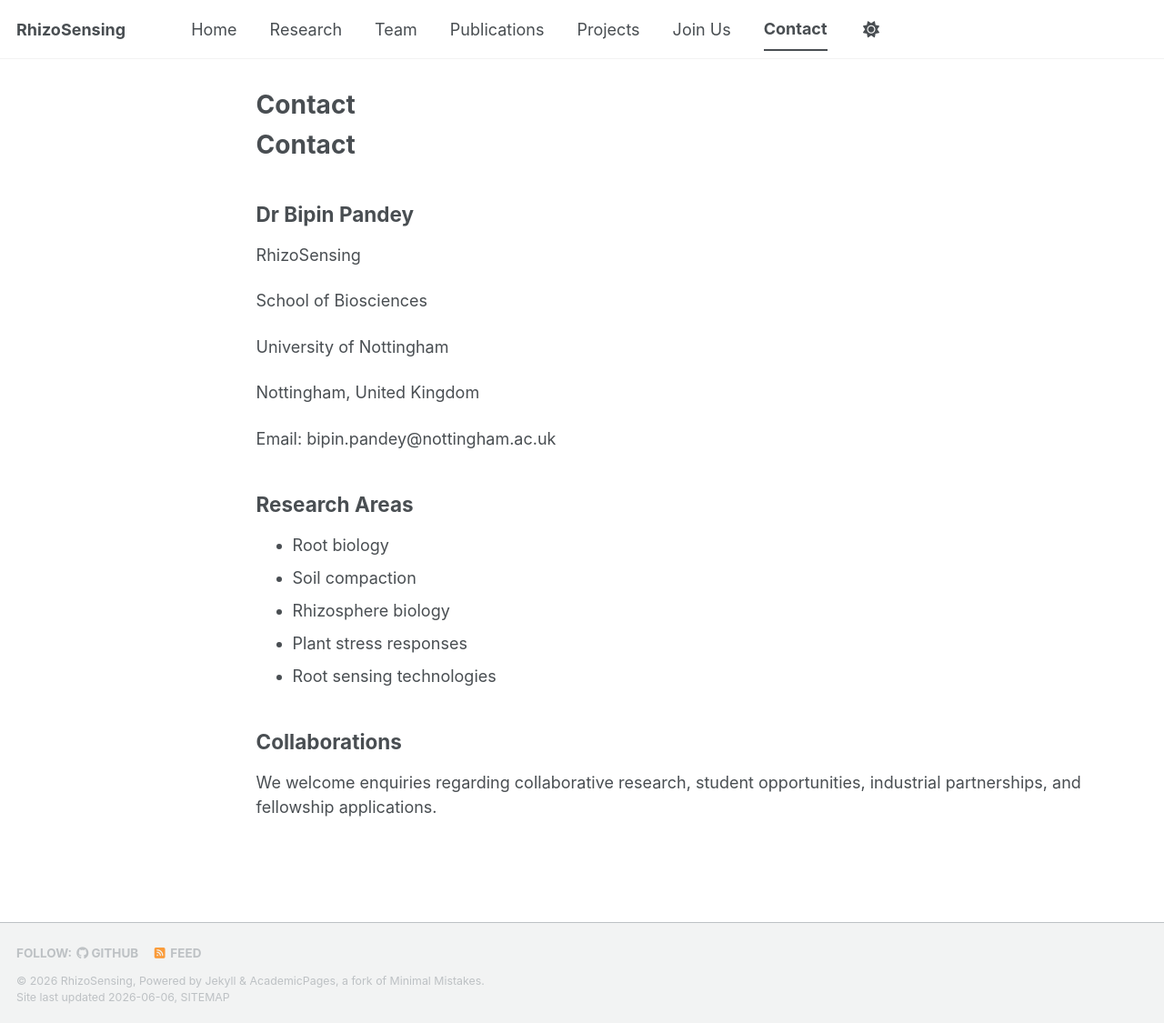
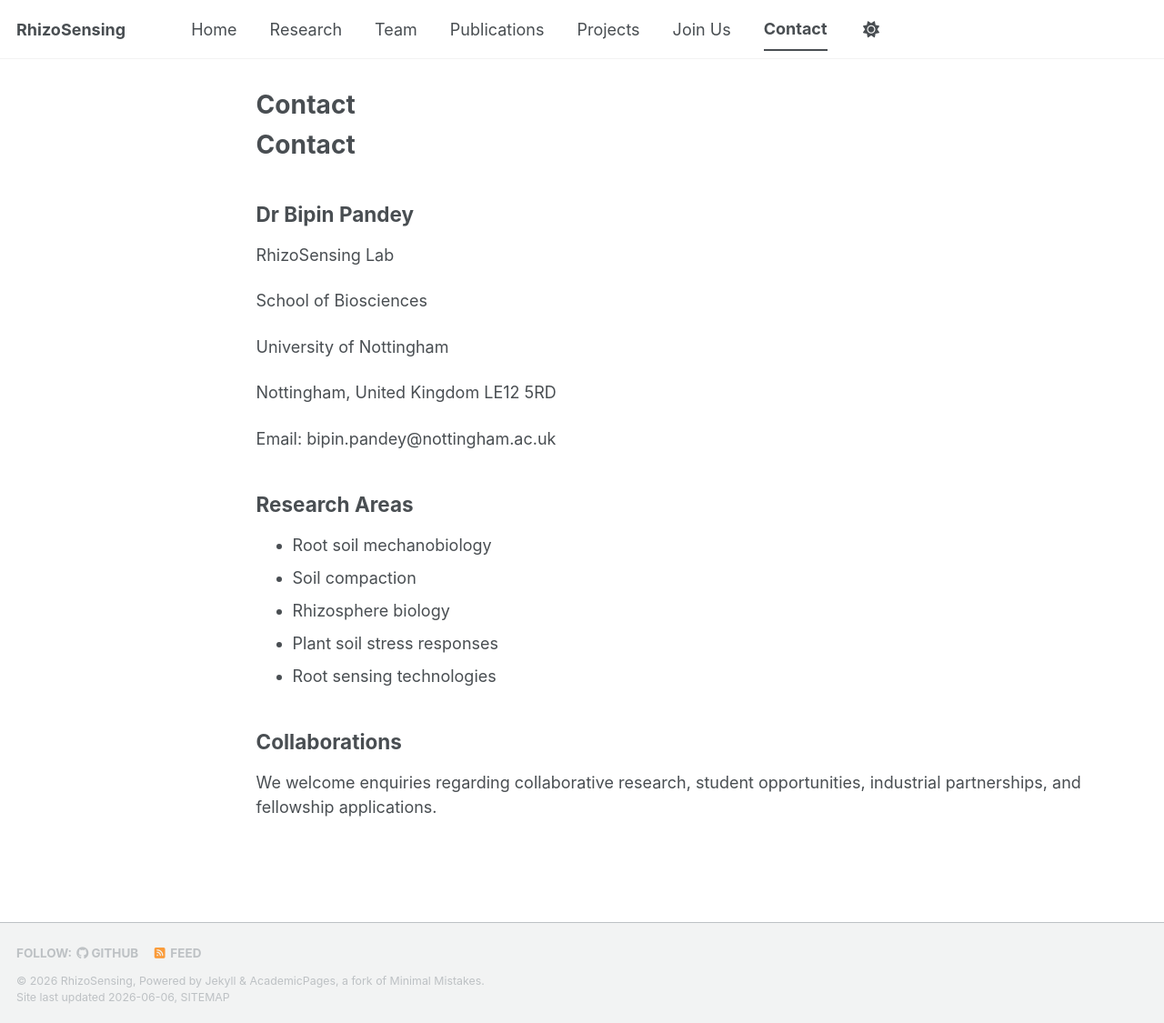
Before and after one commit to bipinkbiotech/rhizosensing.github.io, a Jekyll site: the page built from _pages/contact.md, in a window 1280 px wide and 1125 px high. Shown: the whole window at 91% size. Built offline with Jekyll 4.4.1, drawn with Linux system fonts in a browser that asks for light colours; a script bundle is joined from its source files by our own code; library files that are not in the unit come from our copies.

Commit message:
Update contact.md

```diff
--- a/_pages/contact.md
+++ b/_pages/contact.md
@@ -9,22 +9,23 @@ author_profile: false
 
 ## Dr Bipin Pandey
 
-RhizoSensing
+RhizoSensing Lab
 
 School of Biosciences
 
 University of Nottingham
 
 Nottingham, United Kingdom
+LE12 5RD
 
 Email: bipin.pandey@nottingham.ac.uk
 
 ## Research Areas
 
-- Root biology
+- Root soil mechanobiology
 - Soil compaction
 - Rhizosphere biology
-- Plant stress responses
+- Plant soil stress responses
 - Root sensing technologies
 
 ## Collaborations
```
